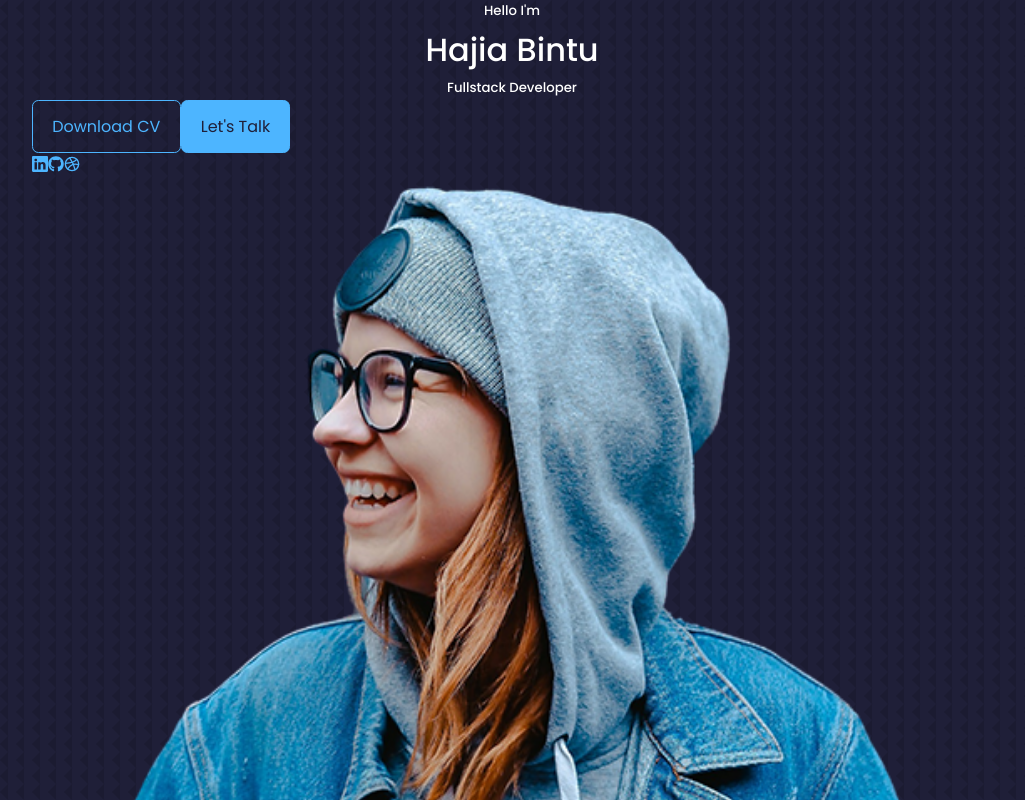
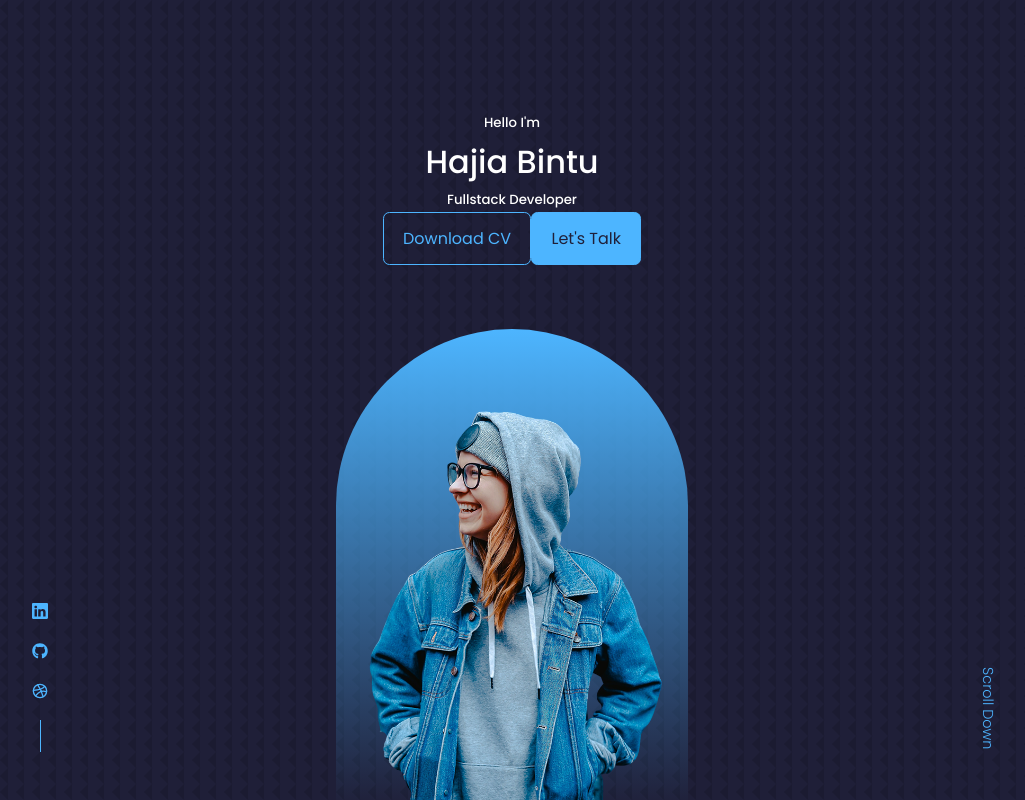
Before and after one commit to meywo/react-portfolio-website-1, a React (Create React App) app: page / in a window 1280 px wide. Shown: the top 800 px of the page, without its empty margins (128-1153 px from the left). Built offline with nearby package versions, Linux system fonts and the light colour scheme.

Commit message:
4th commit -Oct

```diff
--- a/src/components/header/Header.jsx
+++ b/src/components/header/Header.jsx
@@ -17,7 +17,7 @@ const Header = () => {
     <img src={ME} alt="me" />
     </div>
 
-    <a href="#contact" className='scroll-down'>Scroll Down</a>
+    <a href="#contact" className='scroll_down'>Scroll Down</a>
     </div>
     </header>
   )
--- a/src/components/header/header.css
+++ b/src/components/header/header.css
@@ -0,0 +1,78 @@
+header {
+    height: 100vh;
+    padding-top:7rem;
+    overflow: hidden;
+}
+
+.header_container {
+    text-align:center;
+    height: 100%;
+    position: relative;
+}
+
+/*-------------------------CTA-----------------------------------*/
+
+.CTA {
+    margin-top:2.5rem;
+    display:flex;
+    gap:1rem;
+    justify-content: center;
+}
+
+/*-------------------HEADER SOCIALS-----------------------------*/
+.header_socials {
+    display: flex;
+    flex-direction: column;
+    align-items:center;
+    gap:0.8rem;
+    position: absolute;
+    left:0;
+    bottom:3rem;
+}
+
+.header_socials::after {
+    content:"";
+    width:1px;
+    height:2rem;
+    background:var(--color-primary);
+}
+
+/*-------------------ME-----------------------------*/
+
+.me {
+    background:linear-gradient(var(--color-primary),transparent);
+    width:22rem;
+    height:30rem;
+    position:absolute;
+    left: calc(50% - 11rem);
+    margin-top:4rem;
+    border-radius:12rem 12rem 0 0;
+    overflow:hidden;
+    padding:5rem 1.5rem 1.5rem 1.5rem;
+}
+
+/*-------------------SCROLL DOWN-----------------------------*/
+
+.scroll_down {
+    position:absolute;
+    right:-2.3rem;
+    bottom:5rem;
+    transform:rotate(90deg);
+    font-weight:300;
+    font-size:0.9rem;
+}
+
+/*----------MEDIA QUERIES(MEDIUM DEVICES)---------------*/
+@media screen and (max-width:1024px) {
+    header {
+       height:100vh;
+    }
+}
+
+/*----------MEDIA QUERIES(SMALL DEVICES)---------------*/
+@media screen and (max-width:600px) {
+    .header_socials,
+    .scroll_down {
+        display:none;
+    }
+}
--- a/src/index.css
+++ b/src/index.css
@@ -51,10 +51,6 @@ body {
 
 h1, h2, h3, h4, h5 {
     font-weight: 500;
-}
-
-h1, h2, h5 {
-    text-align: center;
 }
 
 section {
```
